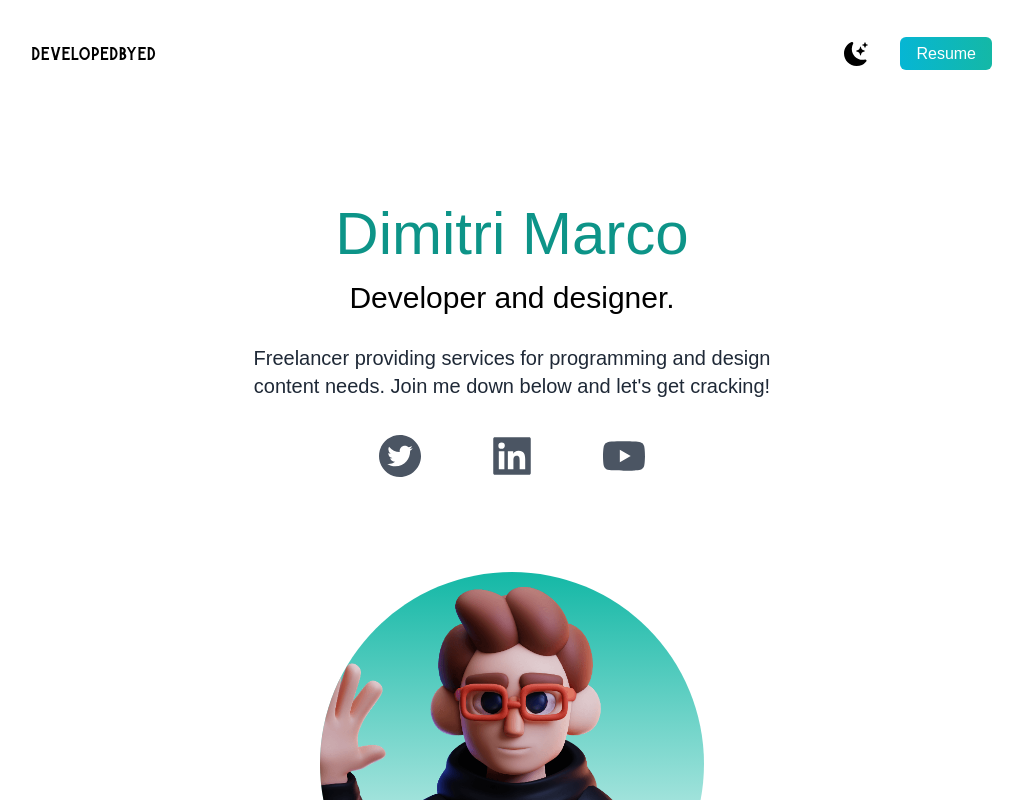
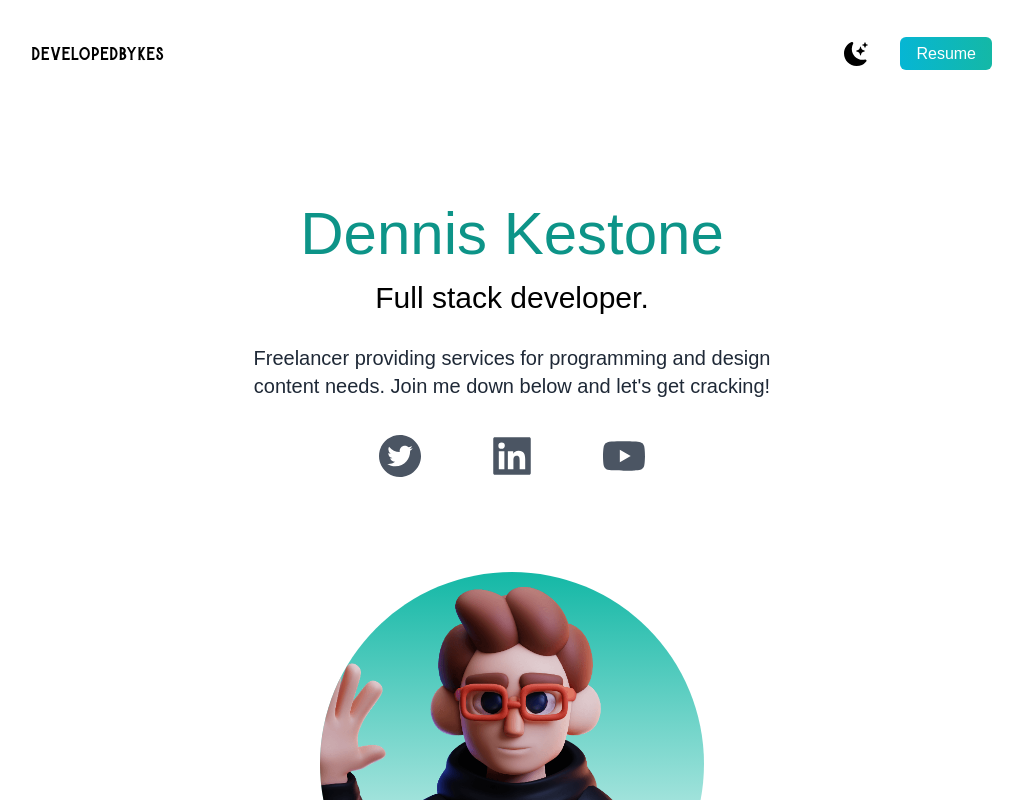
Before and after one commit to kes-crypto/React-portfolio, a Next.js app: page / in a window 1280 px wide. Shown: the top 800 px of the page, without its empty margins (128-1151 px from the left). Built offline with nearby package versions, Linux system fonts and the light colour scheme.

Commit message:
Update index.js

```diff
--- a/pages/index.js
+++ b/pages/index.js
@@ -24,14 +24,14 @@ export default function Home() {
   return (
     <div className={darkMode ? "dark" : ""}>
       <Head>
-        <title>Create Next App</title>
+        <title>Dennis Kestone</title>
         <meta name="description" content="Generated by create next app" />
         <link rel="icon" href="/favicon.ico" />
       </Head>
       <main className=" bg-white px-10 dark:bg-gray-900 md:px-20 lg:px-40">
         <section className="min-h-screen">
           <nav className="py-10 mb-12 flex justify-between dark:text-white">
-            <h1 className="font-burtons text-xl">developedbyed</h1>
+            <h1 className="font-burtons text-xl">developedbykes</h1>
             <ul className="flex items-center">
               <li>
                 <BsFillMoonStarsFill
@@ -51,10 +51,10 @@ export default function Home() {
           </nav>
           <div className="text-center p-10 py-10">
             <h2 className="text-5xl py-2 text-teal-600 font-medium dark:text-teal-400 md:text-6xl">
-              Dimitri Marco
+              Dennis Kestone
             </h2>
             <h3 className="text-2xl py-2 dark:text-white md:text-3xl">
-              Developer and designer.
+              Full stack developer.
             </h3>
             <p className="text-md py-5 leading-8 text-gray-800 dark:text-gray-200 max-w-xl mx-auto md:text-xl">
               Freelancer providing services for programming and design content
```
